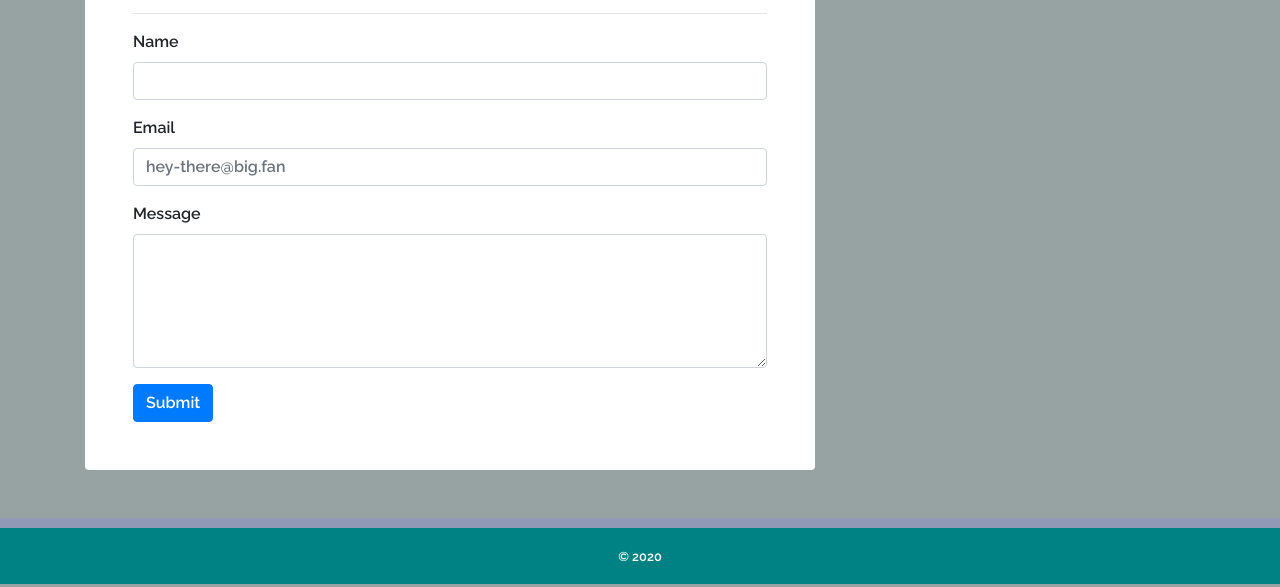
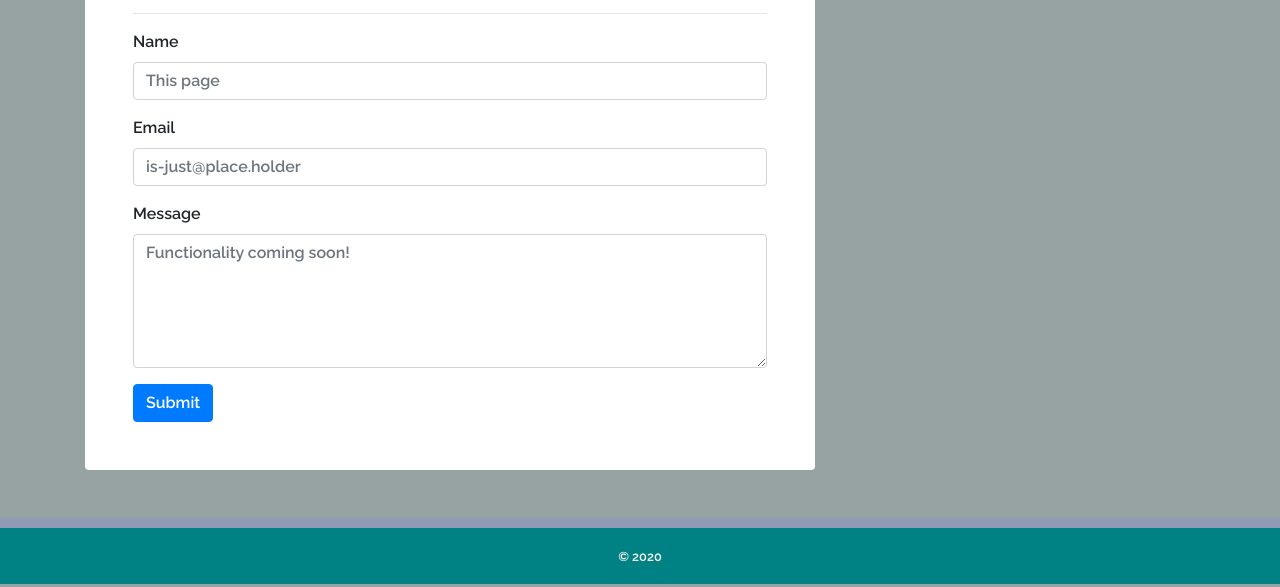
Before and after one commit to brianrshort/responsive-portfolio, a plain HTML site: page contact.html in a window 1280 px wide. Shown: the part 213-800 px from the top of the page. Drawn offline with nearby package versions, Linux system fonts and the light colour scheme.

Commit message:
Add placeholders

```diff
--- a/contact.html
+++ b/contact.html
@@ -19,7 +19,7 @@
 
     <!--Navbar-->
     <nav class="navbar navbar-expand-lg">
-        <a class="index.html" href="contact.html">Brian Short<span style="color: lightgray">/Web Developer</span></a>
+        <a class="index.html" href="index.html">Brian Short<span style="color: lightgray">/Web Developer</span></a>
         <button class="navbar-toggler" type="button" data-toggle="collapse" data-target="#collapsibleNavbar">
           <span class="navbar-toggler-icon"></span>
         </button>
@@ -44,15 +44,15 @@
                 <hr class="bg-gray">
                 <div class="form-group">
                   <label>Name</label>
-                  <input type="text" class="form-control">
+                  <input type="text" class="form-control" placeholder="This page">
                 </div>
                 <div class="form-group">
                   <label>Email</label>
-                  <input type="email" class="form-control" placeholder="hey-there@big.fan">
+                  <input type="email" class="form-control" placeholder="is-just@place.holder">
                 </div>
                 <div class="form-group">
                   <label>Message</label>
-                  <textarea class="form-control" rows="5"></textarea>
+                  <textarea class="form-control" rows="5" placeholder="Functionality coming soon!"></textarea>
                 </div>
                 <button type="submit" class="btn btn-primary">Submit</button>
               </form>
```
